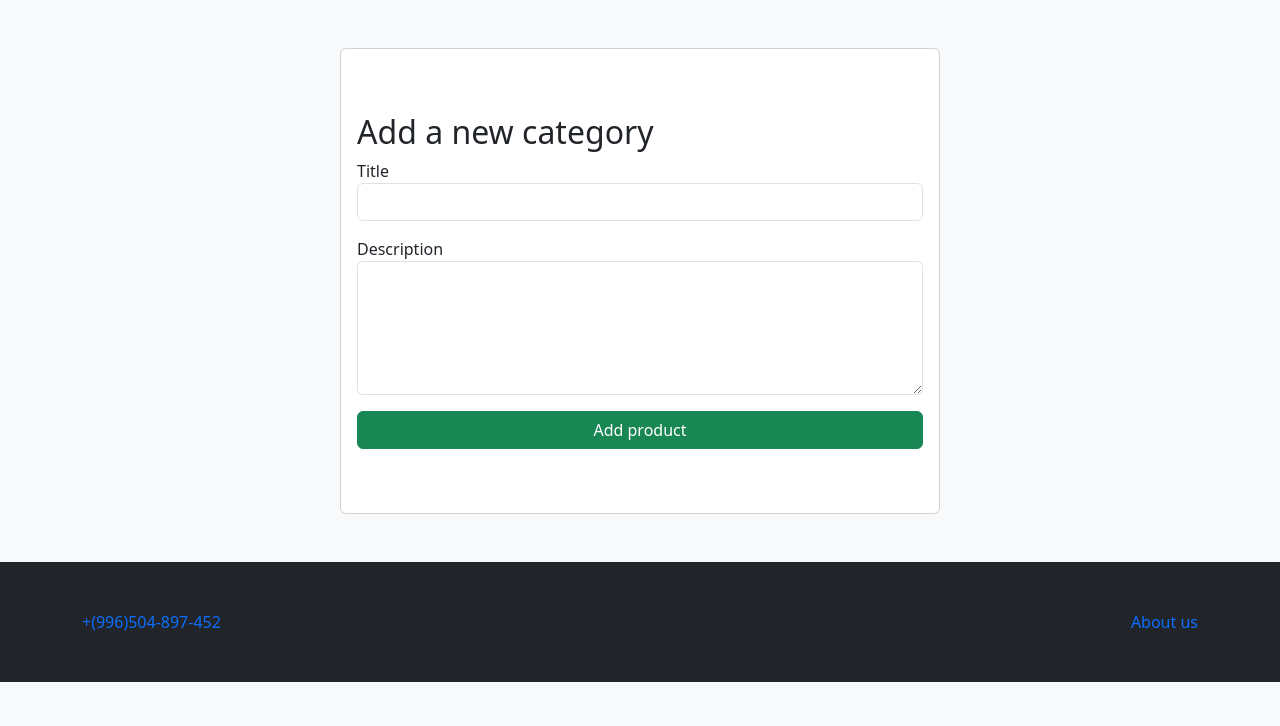
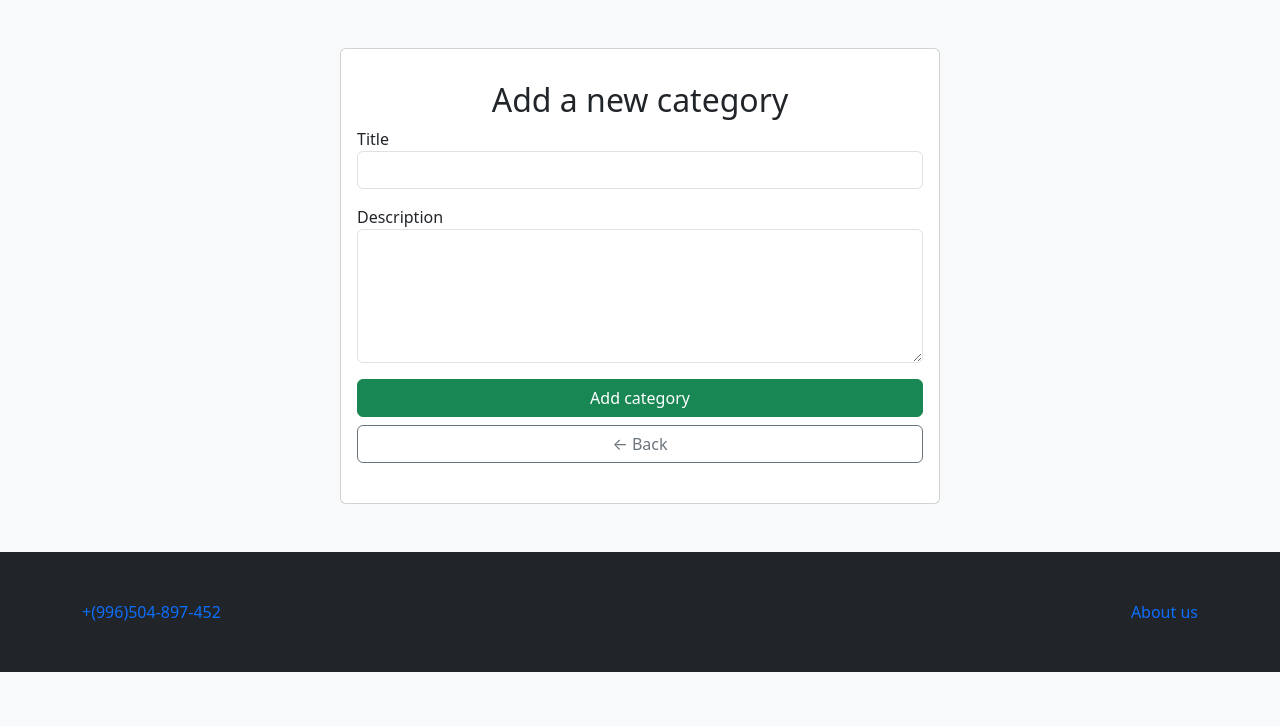
Before and after one commit to DodogeldievAmir1/hw_54_dodogeldiev_amir1, a Django app: page /add/category/ in a window 1280 px wide. Shown: the part 74-800 px from the top of the page. Run offline with Django 4.2, Linux system fonts and the light colour scheme.

Commit message:
Внес небольшие корректировки (кнопка бэк)

```diff
--- a/templates/add_new_category.html
+++ b/templates/add_new_category.html
@@ -4,8 +4,8 @@
     <div class="bg-light">
         <div class="d-flex justify-content-center container my-5">
             <div class="card" style="max-width: 600px; width: 100%;">
-                <div class="card-body my-5">
-                    <h3 class="fs-2 fw-3">Add a new category</h3>
+                <div class="card-body my-3">
+                    <h3 class="fs-2 fw-3 text-center">Add a new category</h3>
                     <form method="post">
                         {% csrf_token %}
                         <div class="mb-3">
@@ -16,7 +16,8 @@
                             <span class="">Description</span>
                             <textarea name="description" class="form-control" cols="20" rows="5"></textarea>
                         </div>
-                        <button type="submit" class="btn btn-success w-100">Add product</button>
+                        <button type="submit" class="btn btn-success w-100">Add category</button>
+                        <a href="{% url 'home_page' %}" class="btn btn-outline-secondary my-2 w-100">← Back</a>
                     </form>
                 </div>
             </div>
--- a/templates/create_new_pos_product.html
+++ b/templates/create_new_pos_product.html
@@ -4,8 +4,8 @@
     <div class="bg-light">
         <div class="d-flex justify-content-center container my-5">
             <div class="card" style="max-width: 600px; width: 100%;">
-                <div class="card-body my-5">
-                    <h3 class="fs-2 fw-3">Add a new product</h3>
+                <div class="card-body my-3">
+                    <h3 class="fs-2 fw-3 text-center">Add a new product</h3>
                     <form method="post">
                         {% csrf_token %}
                         <div class="mb-3">
@@ -33,6 +33,7 @@
                             <textarea name="description_product" class="form-control" cols="20" rows="5"></textarea>
                         </div>
                         <button type="submit" class="btn btn-success w-100">Add product</button>
+                    <a href="{% url 'home_page' %}" class="btn btn-outline-secondary my-2 w-100">← Back</a>
                     </form>
                 </div>
             </div>
```
